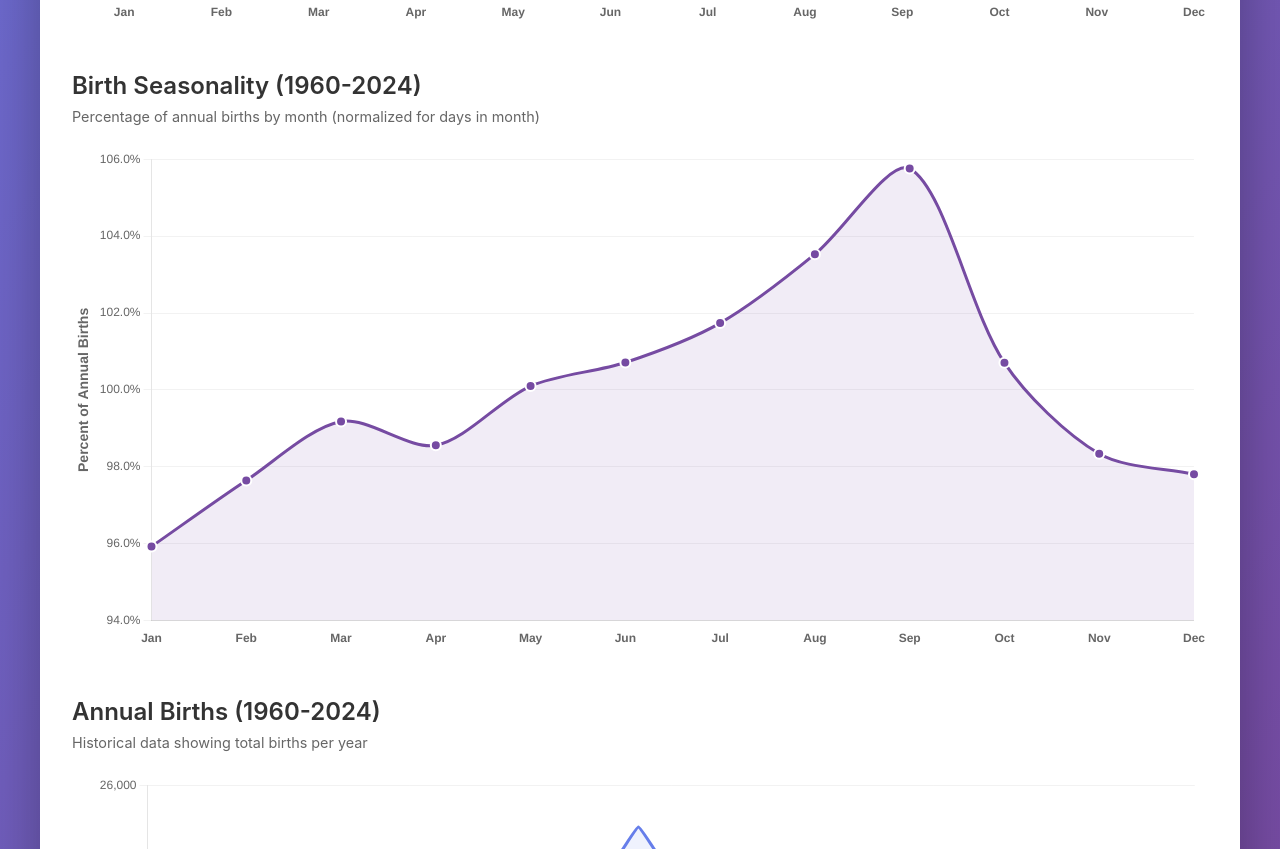
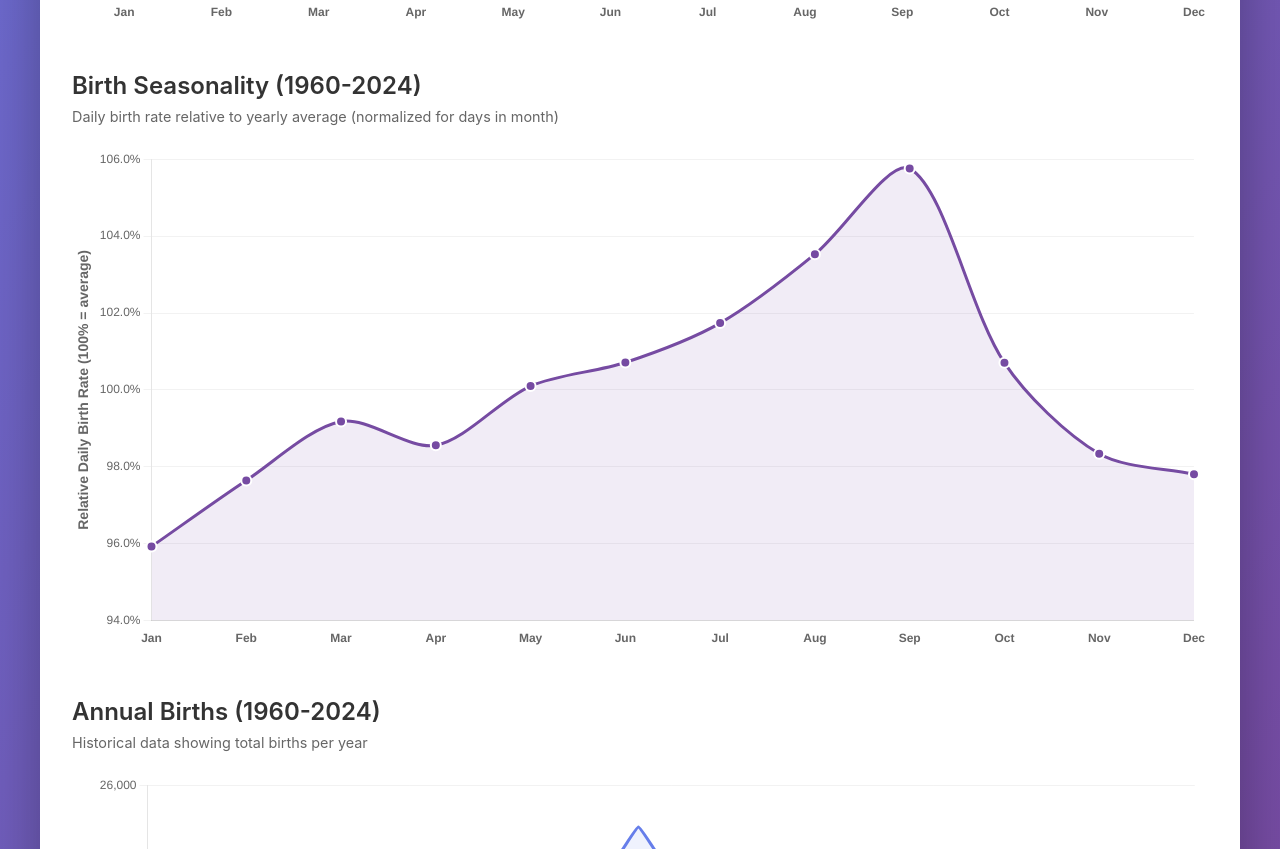
Before and after one commit to astromme/calbirths, a React (Vite) app: page /county/alameda in a window 1280 px wide. Shown: the part 718-1567 px from the top of the page. Built offline with nearby package versions, Linux system fonts and the light colour scheme.

Commit message:
fix title for daily average

```diff
--- a/src/components/SeasonalityChart.jsx
+++ b/src/components/SeasonalityChart.jsx
@@ -49,17 +49,19 @@ export default function SeasonalityChart({ data }) {
   // Normalize by days in month to get average daily births
   const dailyAverages = monthlyAverages.map((avg, index) => avg / daysInMonth[index]);
 
-  // Calculate total average daily births and convert to percentages
-  const totalDailyAverage = dailyAverages.reduce((sum, avg) => sum + avg, 0);
-  const monthlyPercentages = dailyAverages.map(avg =>
-    totalDailyAverage > 0 ? (avg / totalDailyAverage) * 12 * 100 : 0
+  // Calculate overall average daily birth rate across all months
+  const overallDailyAverage = dailyAverages.reduce((sum, avg) => sum + avg, 0) / 12;
+
+  // Express each month as a percentage relative to the overall average (100% = average)
+  const relativeRates = dailyAverages.map(avg =>
+    overallDailyAverage > 0 ? (avg / overallDailyAverage) * 100 : 0
   );
 
   const chartData = {
     labels: monthLabels,
     datasets: [{
-      label: 'Percent of Annual Births',
-      data: monthlyPercentages,
+      label: 'Relative Daily Birth Rate',
+      data: relativeRates,
       borderColor: 'rgb(118, 75, 162)',
       backgroundColor: 'rgba(118, 75, 162, 0.1)',
       borderWidth: 3,
@@ -96,13 +98,13 @@ export default function SeasonalityChart({ data }) {
         },
         callbacks: {
           label: function(context) {
-            const percentage = context.parsed.y;
+            const relativeRate = context.parsed.y;
             const monthIndex = context.dataIndex;
             const yearCount = monthlyYearCounts[monthIndex];
             const avgBirths = monthlyAverages[monthIndex];
             const dailyAvg = dailyAverages[monthIndex];
             return [
-              `Percentage: ${percentage.toFixed(2)}%`,
+              `Relative rate: ${relativeRate.toFixed(1)}% of average`,
               `Avg daily births: ${Math.round(dailyAvg).toLocaleString()}`,
               `Avg monthly births: ${Math.round(avgBirths).toLocaleString()}`,
               `Based on ${yearCount} years (1960-2024)`
@@ -138,7 +140,7 @@ export default function SeasonalityChart({ data }) {
         },
         title: {
           display: true,
-          text: 'Percent of Annual Births',
+          text: 'Relative Daily Birth Rate (100% = average)',
           font: {
             size: 14,
             weight: 'bold'
@@ -151,7 +153,7 @@ export default function SeasonalityChart({ data }) {
   return (
     <div className="chart-section">
       <h2 className="section-title">Birth Seasonality (1960-2024)</h2>
-      <p className="section-subtitle">Percentage of annual births by month (normalized for days in month)</p>
+      <p className="section-subtitle">Daily birth rate relative to yearly average (normalized for days in month)</p>
       <div className="chart-container">
         <Line data={chartData} options={options} />
       </div>
```
